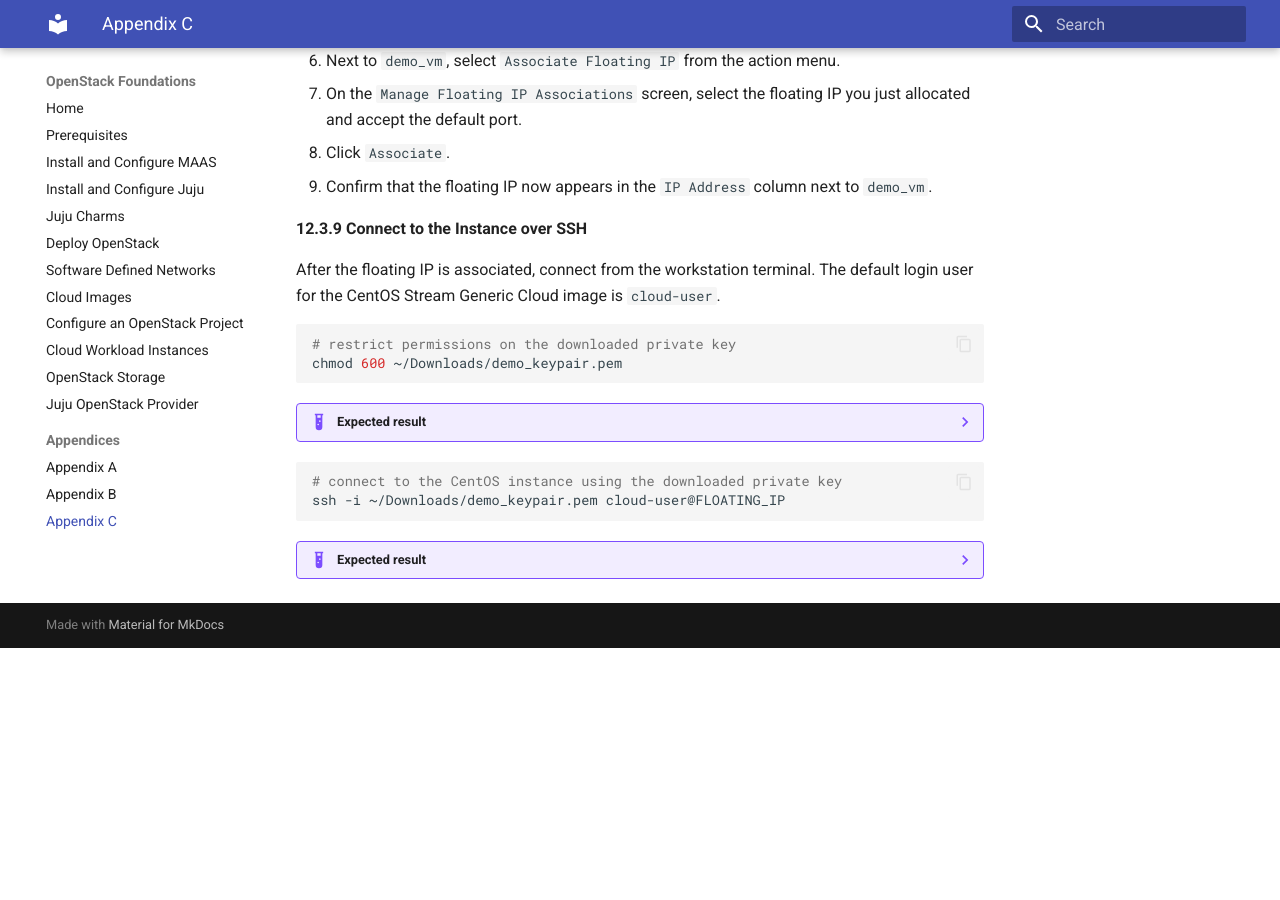
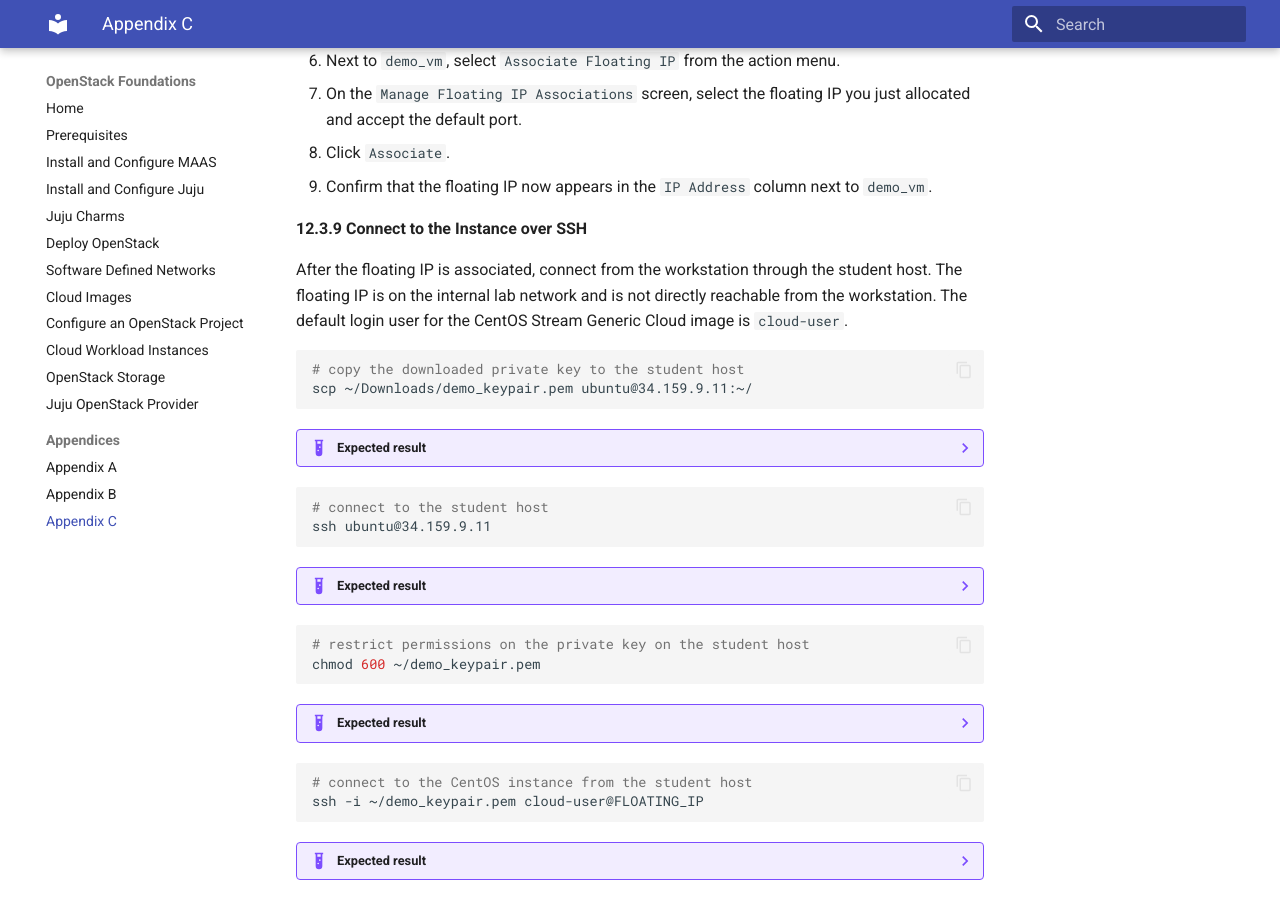
Before and after one commit to radumoisan/canonical-openstack-foundations, an MkDocs documentation site: the page built from docs/appending_c.md, in a window 1280 px wide and 900 px high, scrolled down 5167 px. Built offline with MkDocs 1.6.1 and Material for MkDocs 9.7.7, drawn with Linux system fonts in a browser that asks for light colours; before the commit the page ends 5815 px from its top, so only the background shows below that.

Commit message:
Fix Appendix C SSH path

````diff
--- a/docs/appending_c.md
+++ b/docs/appending_c.md
@@ -182,11 +182,32 @@ qemu-img convert -f qcow2 -O raw CentOS-Stream-GenericCloud-10-latest.x86_64.qco
 
 **12.3.9 Connect to the Instance over SSH**
 
-After the floating IP is associated, connect from the workstation terminal. The default login user for the CentOS Stream Generic Cloud image is `cloud-user`.
+After the floating IP is associated, connect from the workstation through the student host. The floating IP is on the internal lab network and is not directly reachable from the workstation. The default login user for the CentOS Stream Generic Cloud image is `cloud-user`.
 
 ```bash
-# restrict permissions on the downloaded private key
-chmod 600 ~/Downloads/demo_keypair.pem
+# copy the downloaded private key to the student host
+scp ~/Downloads/demo_keypair.pem ubuntu@34.159.9.11:~/
+```
+
+??? example "Expected result"
+    ```bash
+    demo_keypair.pem                                                                                                 100% 1675     4.4KB/s   00:00
+    ```
+
+```bash
+# connect to the student host
+ssh ubuntu@34.159.9.11
+```
+
+??? example "Expected result"
+    ```bash
+    Welcome to Ubuntu 22.04 LTS (GNU/Linux 5.15.0-xx-generic x86_64)
+    ubuntu@training-host:~$
+    ```
+
+```bash
+# restrict permissions on the private key on the student host
+chmod 600 ~/demo_keypair.pem
 ```
 
 ??? example "Expected result"
@@ -195,8 +216,8 @@ chmod 600 ~/Downloads/demo_keypair.pem
     ```
 
 ```bash
-# connect to the CentOS instance using the downloaded private key
-ssh -i ~/Downloads/demo_keypair.pem cloud-user@FLOATING_IP
+# connect to the CentOS instance from the student host
+ssh -i ~/demo_keypair.pem cloud-user@FLOATING_IP
 ```
 
 ??? example "Expected result"
````
